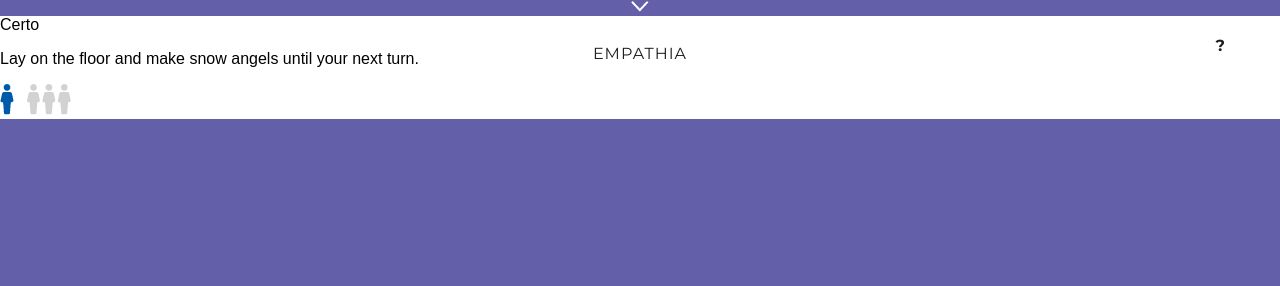
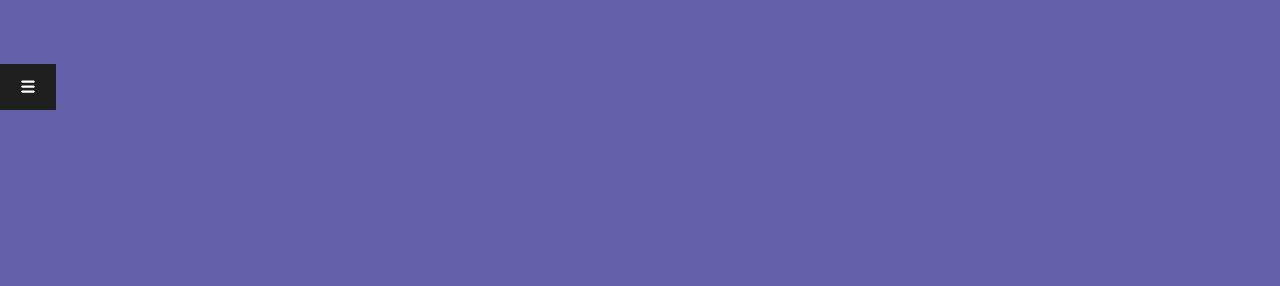
Before and after one commit to lsiminski/koru, a plain HTML site: page play.html in a window 1280 px wide. Drawn offline with nearby package versions, Linux system fonts and the light colour scheme.

Commit message:
asdcasdc

```diff
--- a/play.html
+++ b/play.html
@@ -93,7 +93,8 @@
 									<div class="down-arrow"><a href="#"><img src="img/arrow-white.png"></a></div>
 								</div>
     </div>
-    <div class="under-container">
+    <!--
+<div class="under-container">
     								<div class="certocategory">
 										<p>Certo</p>
 									</div>
@@ -104,6 +105,7 @@
 									    <img src="#" />
 									</div>
     </div>
+-->
 	</div>
 							<!-- </div> -->
 
```
